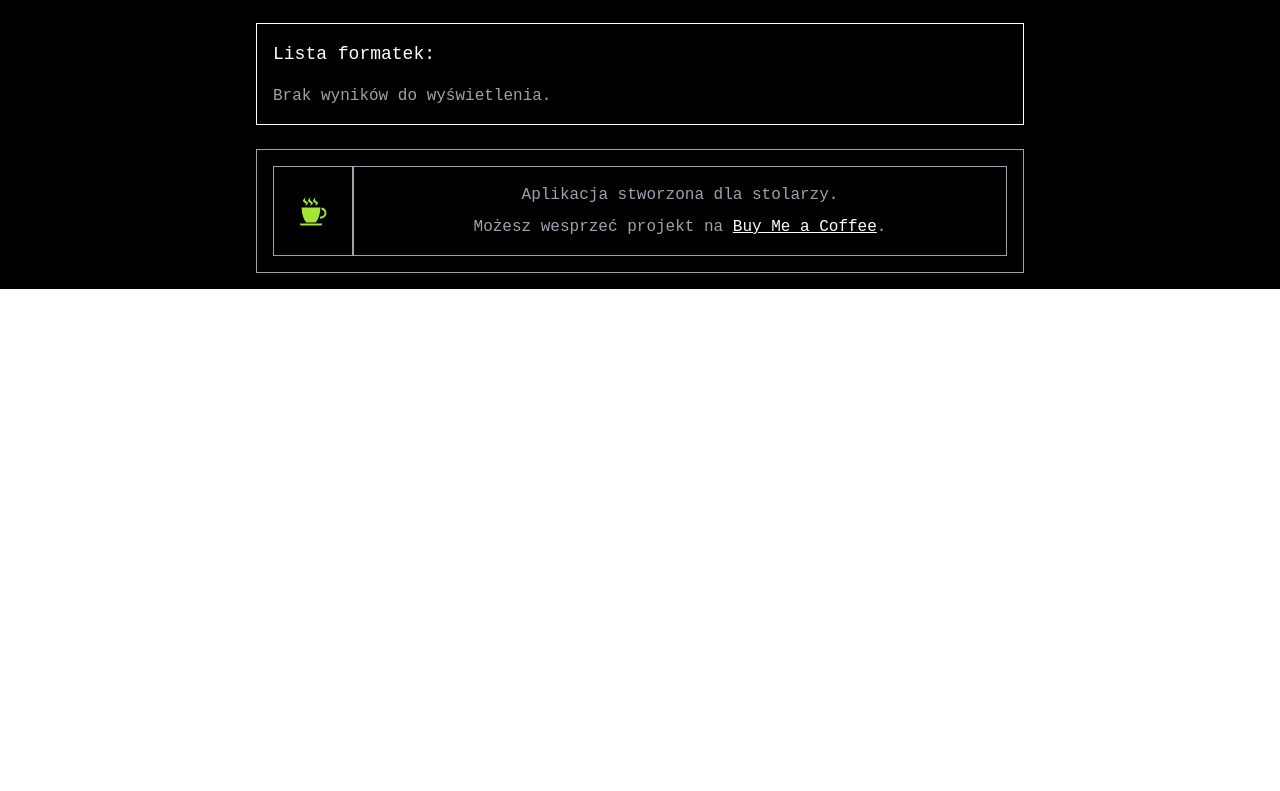
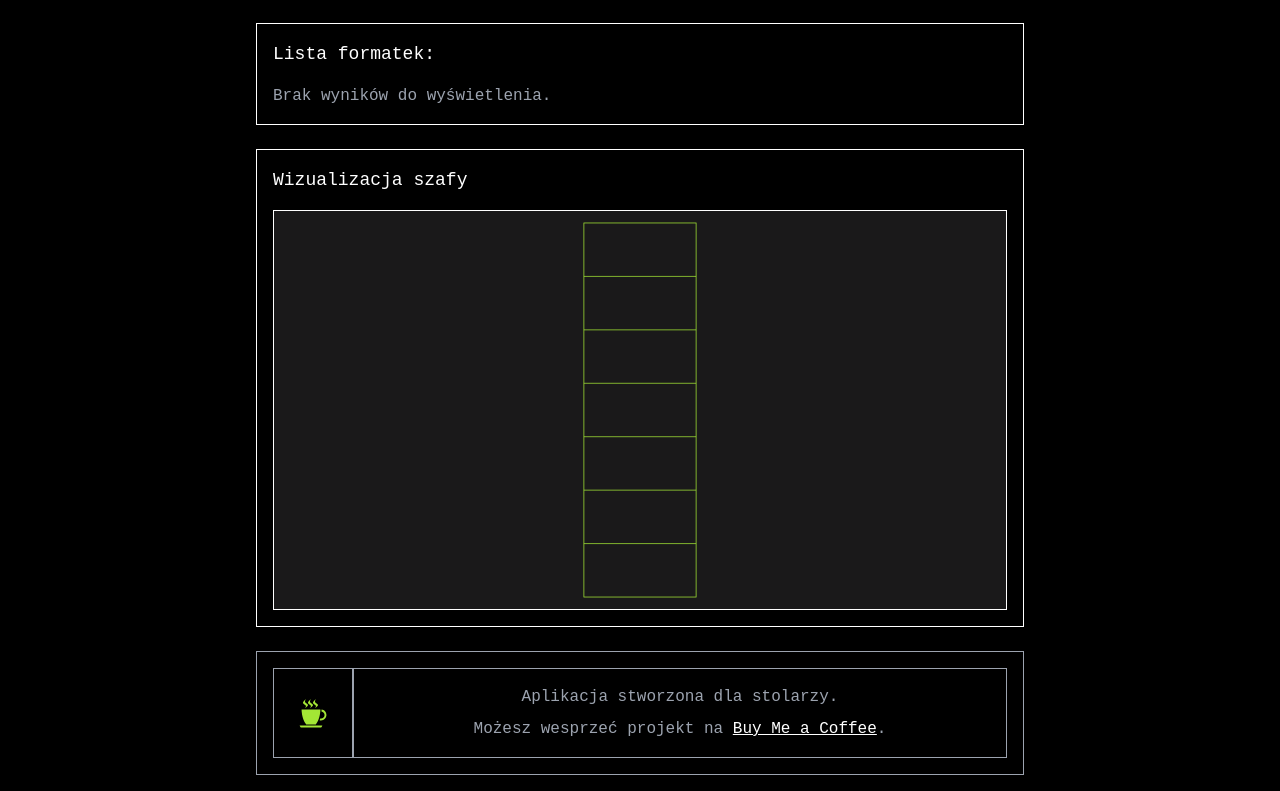
Before and after one commit to qumrran/rozpis-mebli, a React (Create React App) app: page / in a window 1280 px wide. Shown: the part 723-1514 px from the top of the page. Before the commit the page ends 1012 px from the top, so only its background shows below. Built offline with nearby package versions, Linux system fonts and the light colour scheme; the HTML template or start-up script is replaced by a standard one.

Commit message:
add SVG visualization component

```diff
--- a/src/App.tsx
+++ b/src/App.tsx
@@ -4,6 +4,7 @@ import DimensionsForm from "./components/DimensionsForm";
 import ResultsTable from "./components/ResultsTable";
 import { AppProvider } from "./context/AppContext";
 import Footer from "./components/Footer";
+import WardrobeVisualization from "./components/WardrobeVisualization";
 
 const App: React.FC = () => {
   return (
@@ -13,6 +14,7 @@ const App: React.FC = () => {
         <main className="max-w-3xl mx-auto">
           <DimensionsForm />
           <ResultsTable />
+          <WardrobeVisualization />
         </main>
        <Footer/>
       </div>
--- /dev/null
+++ b/src/components/WardrobeVisualization.tsx
@@ -0,0 +1,77 @@
+import React from "react";
+import { useAppContext } from "../context/AppContext";
+
+const WardrobeVisualization: React.FC = () => {
+  const { state } = useAppContext();
+  const { formats } = state;
+
+  const cabinetFormat = formats.find((format) => format.type === "Bok szafy");
+  const shelfFormat = formats.find((format) => format.type === "Półka");
+  const partitionFormat = formats.find((format) => format.type === "Przegroda");
+
+
+  const cabinetHeight = cabinetFormat?.height || 2000;
+  const cabinetDepth = cabinetFormat?.width || 600;
+  const shelvesCount = shelfFormat?.count || 6;
+  const partitionsCount = partitionFormat?.count || 0;
+
+
+  const padding = 64;
+
+
+  const partitionWidth = cabinetDepth / (partitionsCount + 1);
+  const shelfHeight = cabinetHeight / (shelvesCount + 1);
+
+  return (
+    <div className="bg-black text-white p-4 mb-6 mx-auto max-w-3xl border border-current">
+      <h2 className="text-lg mb-4">Wizualizacja szafy</h2>
+      <svg
+        viewBox={`0 -${padding} ${cabinetDepth} ${cabinetHeight + 2 * padding}`}
+        width="100%"
+        height="400px"
+        className="bg-customBg border border-white"
+      >
+
+        <rect
+          x="0"
+          y="0"
+          width={cabinetDepth}
+          height={cabinetHeight}
+          fill="none"
+          stroke="currentColor"
+          strokeWidth="4"
+          className="text-lime-400"
+        />
+
+        {[...Array(partitionsCount)].map((_, i) => (
+          <line
+            key={`partition-${i}`}
+            x1={(i + 1) * partitionWidth}
+            y1="0"
+            x2={(i + 1) * partitionWidth}
+            y2={cabinetHeight}
+            stroke="currentColor"
+            strokeWidth="4"
+            className="text-lime-400"
+          />
+        ))}
+
+
+        {[...Array(shelvesCount)].map((_, i) => (
+          <line
+            key={`shelf-${i}`}
+            x1="0"
+            y1={(i + 1) * shelfHeight}
+            x2={cabinetDepth}
+            y2={(i + 1) * shelfHeight}
+            stroke="currentColor"
+            strokeWidth="4"
+            className="text-lime-400"
+          />
+        ))}
+      </svg>
+    </div>
+  );
+};
+
+export default WardrobeVisualization;
```
